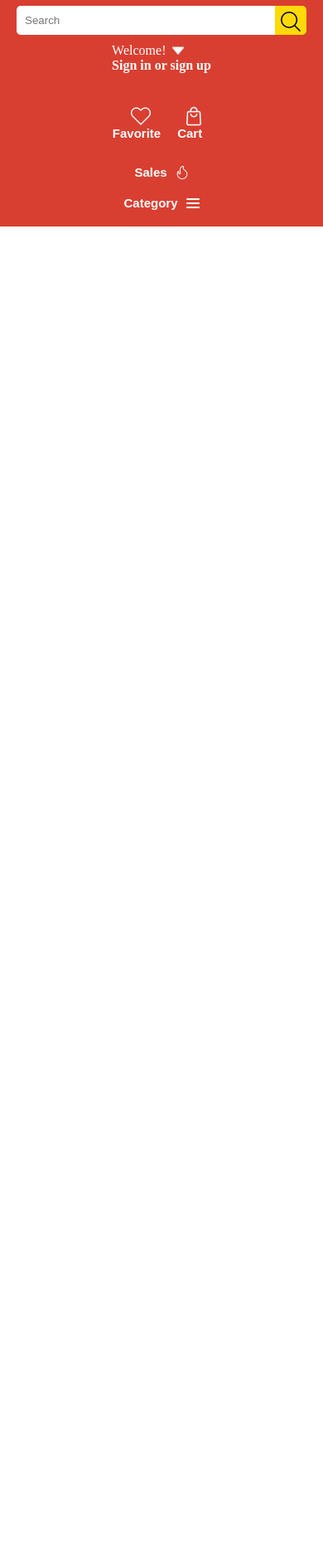
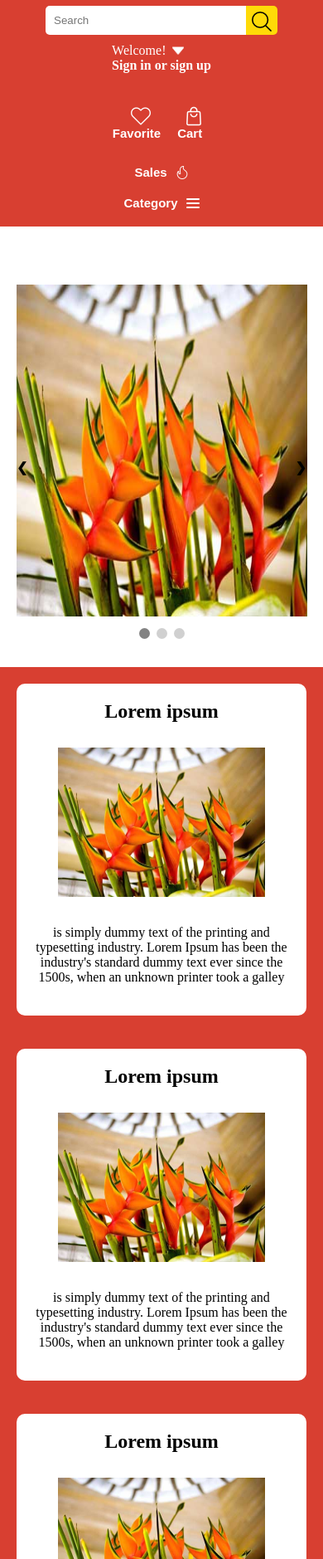
Before and after one commit to MatheusArtur0/tropicaliaproject, a website: page index.html in a window 390 px wide. Shown: the part 121-2000 px from the top of the page at 83% size. Before the commit the page ends 844 px from the top, so only its background shows below. Drawn offline with Linux system fonts and the light colour scheme.

Commit message:
Create carousel and cards responsive

```diff
--- a/index.html
+++ b/index.html
@@ -69,7 +69,7 @@
       </div>
     </header>
 
-    <!-- <main>
+    <main>
       <section class="carousel">
         <div class="container">
           <div class="slides">
@@ -94,7 +94,29 @@
           </div>
         </div>
       </section>
-    </main> -->
+      <section class="cards">
+        <div class="container">
+          <div class="card">
+            <h2>Lorem ipsum</h2>
+            <img src="./source/flor-tropical1.jpg" alt="">
+            <p>is simply dummy text of the printing and typesetting industry. Lorem Ipsum has been the industry's standard dummy text ever since the 1500s, when an unknown printer took a galley</p>
+          </div>
+          <div class="card">
+            <h2>Lorem ipsum</h2>
+            <img src="./source/flor-tropical1.jpg" alt="">
+            <p>is simply dummy text of the printing and typesetting industry. Lorem Ipsum has been the industry's standard dummy text ever since the 1500s, when an unknown printer took a galley</p>
+          </div>
+          <div class="card">
+            <h2>Lorem ipsum</h2>
+            <img src="./source/flor-tropical1.jpg" alt="">
+            <p>is simply dummy text of the printing and typesetting industry. Lorem Ipsum has been the industry's standard dummy text ever since the 1500s, when an unknown printer took a galley</p>
+          </div>
+        </div>
+      </section>
+      <section>
+        a
+      </section>
+    </main>
     <footer></footer>
     <script src="./scripts/carousel.js"></script>
   </body>
--- a/styles/style.css
+++ b/styles/style.css
@@ -57,7 +57,7 @@ header{
 
 .bar-search{
     display: flex;
-    width: 100%;
+    width: 80%;
     max-width: 500px;
     margin: 0 10px;
 }
@@ -119,10 +119,41 @@ header{
     margin-left: 30px;
 }
 
+
+
 /* Section Carousel */
+.carousel{
+    padding: 20px 0;
+}
+
+.carousel .container {
+    display: flex;
+    align-items: center;
+    justify-content: center;
+    flex-direction: column;
+    position: relative;
+    margin-top: 50px;
+}
+
 .carousel img{
-    width: 800px;
+    width:  100%;
+    max-width: 800px;
     height: 400px;
+    padding: 0 5%;
+}
+
+.carousel-btn {
+    background-color: #007bff;
+    color: white;
+    border: none;
+    padding: 10px 20px;
+    cursor: pointer;
+    font-size: 18px;
+    margin-top: 20px;
+}
+
+.carousel-btn:focus {
+    outline: none;
 }
 
 .prev{
@@ -132,7 +163,7 @@ header{
     cursor: pointer;
     position: absolute;
     left: 0;
-    transition: 0.6;
+    transition: 0.7;
 }
 
 .next{
@@ -162,45 +193,35 @@ header{
     background-color: rgba(0, 0, 0, 0.486);
 }
 
-.carousel-container {
-    display: flex;
-    align-items: center;
-    justify-content: center;
-    flex-direction: column;
-    position: relative;
-    margin-top: 50px;
+
+
+
+/* Cards */
+.cards{
+    background-color: var(--main-color);
 }
 
-.carousel-flower {
+.cards .container{
     display: flex;
-    overflow: hidden;
+    justify-content: space-around;
+    flex-wrap: wrap;
 }
 
-.card {
-    width: 300px;
-    height: 200px;
-    background-color: #f0f0f0;
-    display: flex;
-    align-items: center;
-    justify-content: center;
-    margin: 0 10px;
-    font-size: 24px;
+.card{
+    width: 350px;
+    height: 400px;
+    background: white;
+    margin: 20px 10px;
+    border-radius: 10px;
+    text-align: center;
+    padding: 20px 10px;
 }
 
-.carousel-btn {
-    background-color: #007bff;
-    color: white;
-    border: none;
-    padding: 10px 20px;
-    cursor: pointer;
-    font-size: 18px;
-    margin-top: 20px;
+.card img{
+    width: 250px;
+    height: 180px;
+    margin: 30px 0;
 }
-
-.carousel-btn:focus {
-    outline: none;
-}
-
 
 
 /* CONFIG. RESPONSIVO */
@@ -232,3 +253,25 @@ header{
         margin-right: 10px;
     }
 }
+
+@media screen and (max-width: 380px){
+    .prev{
+        font-weight: bold;
+        color: white;
+        padding: 15px 20px;
+        cursor: pointer;
+        position: absolute;
+        left: 0;
+        transition: 0.7;
+    }
+
+    .next{
+        font-weight: bold;
+        color: white;
+        padding: 15px 20px;
+        cursor: pointer;
+        position: absolute;
+        right: 0;
+        transition: 0.7;
+    }
+}
```
